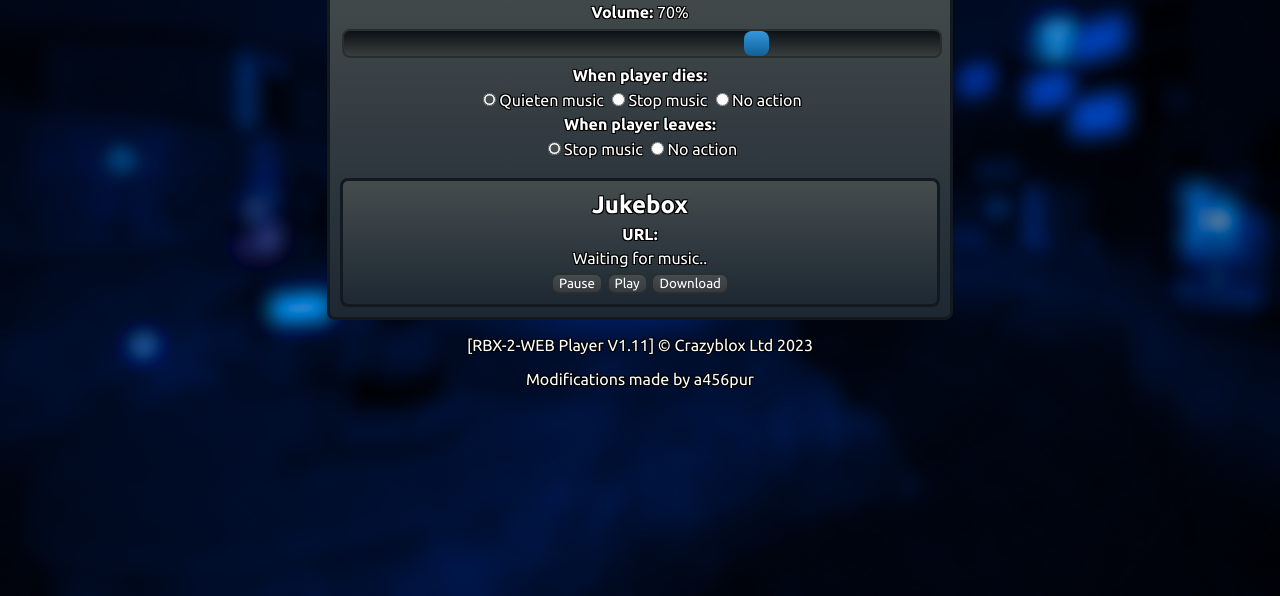
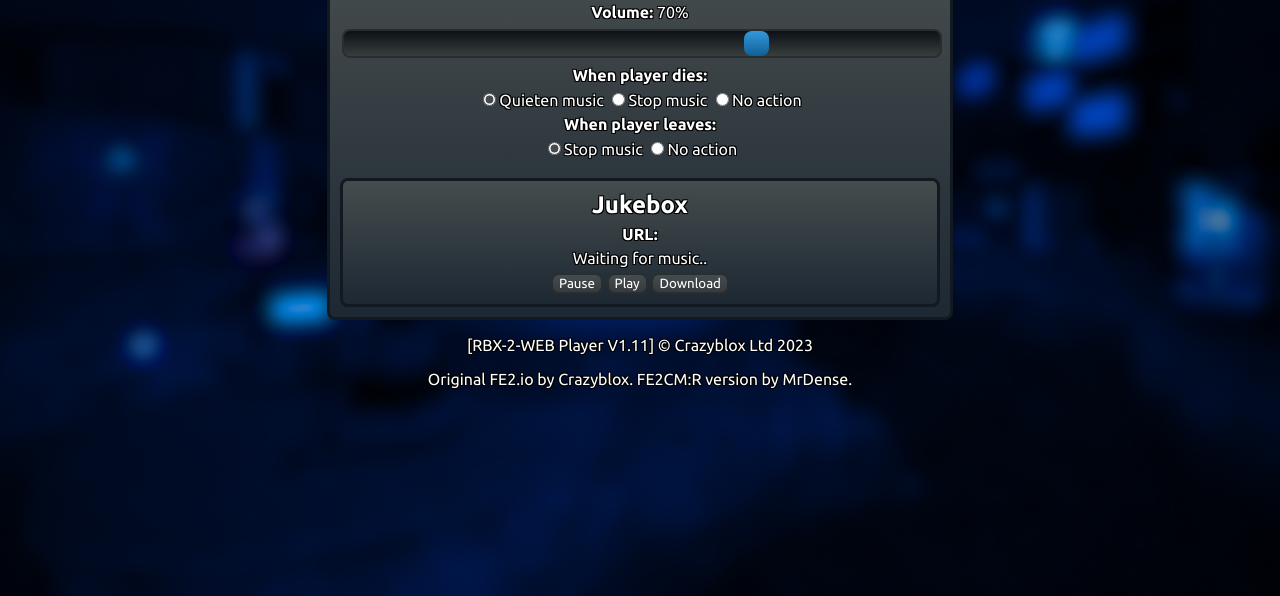
Before and after one commit to MrDense267/fe2cm-reborn-player, a plain HTML site: page index.html in a window 1280 px wide. Shown: the part 204-800 px from the top of the page. Drawn offline with Linux system fonts and the light colour scheme.

Commit message:
Update index.html

```diff
--- a/index.html
+++ b/index.html
@@ -85,7 +85,7 @@
 
                 <div class="copyright">
                     <p>[RBX-2-WEB Player V1.11] © Crazyblox Ltd 2023</p>
-                    <p>Modifications made by a456pur</p>
+                    <p>Original FE2.io by Crazyblox. FE2CM:R version by MrDense.</p>
                 </div>
 
                 <br><br><br><br><br><br>
```
